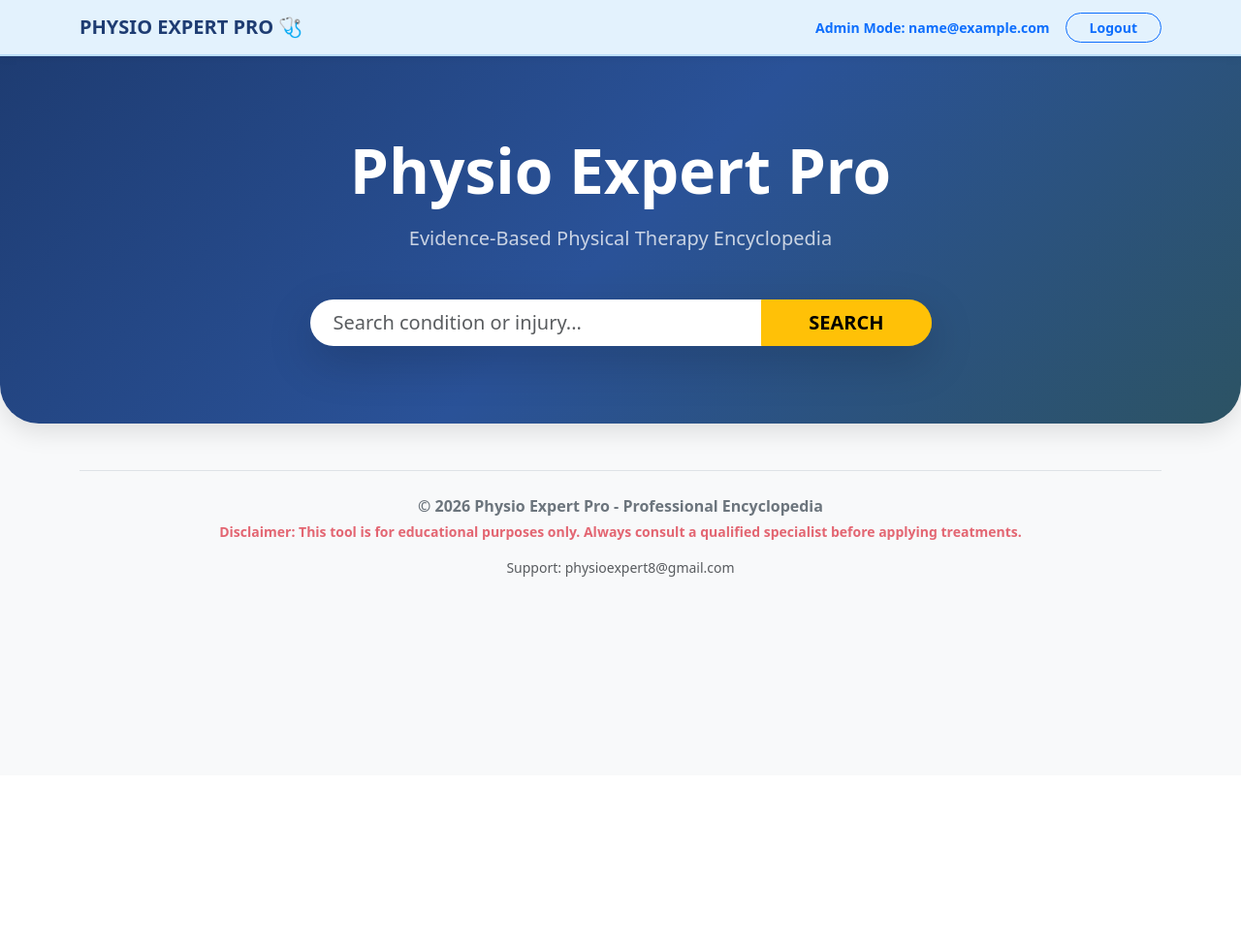
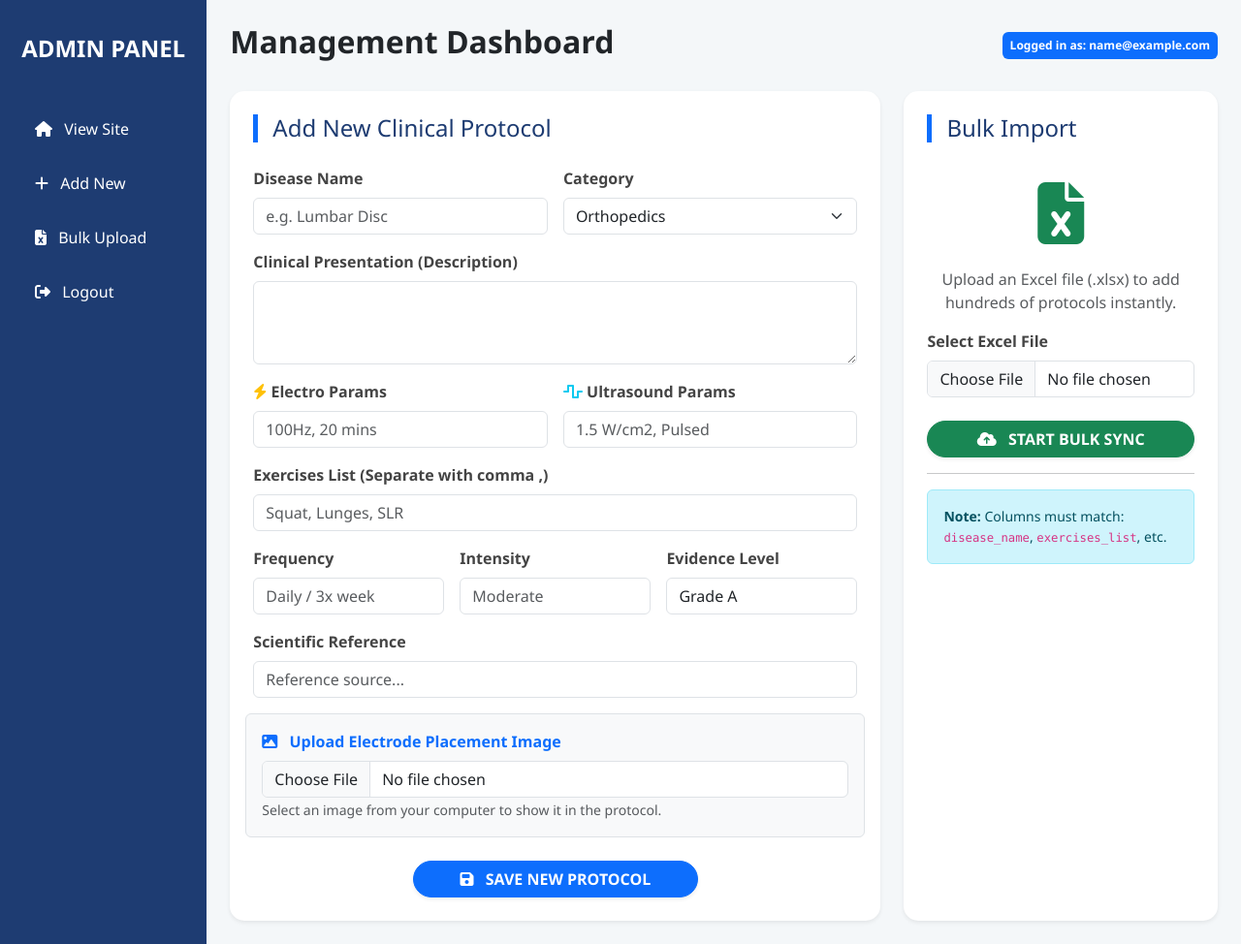
Before and after one commit to abohamza122025-a11y/PhysioExpert-Pro, a Flask app: template templates/admin.html in a window 1280 px wide. Shown: the whole page at 97% size. Before the commit the page ends 595 px from the top, so only its background shows below. Run offline with Flask 3, Linux system fonts and the light colour scheme; the template is opened without the code that fills it, so the values that code supplies are empty; the visitor is signed in with stand-in values (Sample User, id 1); some libraries are stand-ins or nearby versions.

Commit message:
Update admin.html

```diff
--- a/templates/admin.html
+++ b/templates/admin.html
@@ -3,214 +3,151 @@
 <head>
     <meta charset="UTF-8">
     <meta name="viewport" content="width=device-width, initial-scale=1.0">
-    <title>Physio Expert Pro 2026</title>
+    <title>Admin Dashboard - Physio Expert</title>
     <link href="https://cdn.jsdelivr.net/npm/bootstrap@5.3.0/dist/css/bootstrap.min.css" rel="stylesheet">
     <link rel="stylesheet" href="https://cdnjs.cloudflare.com/ajax/libs/font-awesome/6.4.0/css/all.min.css">
     <style>
-        /* --- التنسيقات العامة --- */
-        .hero-section {
-            background: linear-gradient(135deg, #1e3c72, #2a5298, #2c5364);
-            color: white; padding: 80px 0; border-radius: 0 0 40px 40px;
-            box-shadow: 0 10px 25px rgba(0,0,0,0.1);
-        }
-        .navbar-custom {
-            background-color: #e3f2fd !important;
-            border-bottom: 2px solid #bbdefb;
-            box-shadow: 0 2px 10px rgba(0,0,0,0.05);
-        }
-        .navbar-custom .navbar-brand, .navbar-custom .nav-link { color: #1e3c72 !important; }
-        .clinical-card { border-radius: 25px; border: none; box-shadow: 0 15px 35px rgba(0,0,0,0.1); }
-        .dosage-item { background: #f8f9fa; border-radius: 15px; padding: 20px; border-bottom: 5px solid #0d6efd; transition: 0.3s; }
-        .dosage-item:hover { transform: translateY(-5px); background: #fff; }
-        .bg-medical-light { background-color: #e3f2fd !important; color: #1e3c72 !important; }
-        .bg-medical-blue { background-color: #bbdefb !important; color: #0d47a1 !important; }
-
-        /* --- أنيميشن الأيقونات الطبية --- */
-        .fa-bolt { animation: lightning 2s infinite; }
-        .fa-wave-square { animation: pulse-wave 2s infinite; }
-        @keyframes lightning {
-            0%, 100% { opacity: 1; transform: scale(1); }
-            50% { opacity: 0.6; transform: scale(1.1); color: #ffc107; }
-        }
-        @keyframes pulse-wave {
-            0% { transform: scaleX(1); }
-            50% { transform: scaleX(1.2); color: #00bcd4; }
-            100% { transform: scaleX(1); }
-        }
-
-        /* --- إعدادات الطباعة الاحترافية --- */
-        @media print {
-            .no-print, .navbar, .hero-section, footer, .btn, form { display: none !important; }
-            body { background: white !important; }
-            .container { width: 100% !important; max-width: 100% !important; margin: 0 !important; }
-            .clinical-card { box-shadow: none !important; border: 1px solid #eee !important; }
-            .card-header { background-color: #bbdefb !important; -webkit-print-color-adjust: exact; }
-        }
+        body { background-color: #f4f7f9; font-family: 'Segoe UI', Tahoma, Geneva, Verdana, sans-serif; }
+        .admin-sidebar { background: #1e3c72; color: white; min-height: 100vh; padding: 20px; }
+        .card { border-radius: 15px; border: none; box-shadow: 0 4px 12px rgba(0,0,0,0.05); }
+        .btn-pill { border-radius: 50px; }
+        .form-label { font-weight: 600; color: #444; }
+        .section-title { border-left: 5px solid #0d6efd; padding-left: 15px; margin-bottom: 25px; color: #1e3c72; }
     </style>
 </head>
-<body class="bg-light text-dark">
+<body>
 
-<nav class="navbar navbar-expand-lg navbar-custom sticky-top no-print">
-    <div class="container">
-        <a class="navbar-brand fw-bold" href="/">PHYSIO EXPERT PRO 🩺</a>
-        <div class="ms-auto d-flex align-items-center">
-            {% if current_user.is_authenticated %}
-                <span class="text-primary me-3 small fw-bold">Admin Mode: {{ current_user.email }}</span>
-                <a href="/logout" class="btn btn-outline-primary btn-sm rounded-pill px-4 fw-bold">Logout</a>
-            {% endif %}
+<div class="container-fluid">
+    <div class="row">
+        <div class="col-md-2 admin-sidebar d-none d-md-block">
+            <h4 class="fw-bold mb-5 mt-3 text-center">ADMIN PANEL</h4>
+            <nav class="nav flex-column">
+                <a class="nav-link text-white mb-3" href="/"><i class="fas fa-home me-2"></i> View Site</a>
+                <a class="nav-link text-white mb-3" href="#add-manual"><i class="fas fa-plus me-2"></i> Add New</a>
+                <a class="nav-link text-white mb-3" href="#excel-upload"><i class="fas fa-file-excel me-2"></i> Bulk Upload</a>
+                <a class="nav-link text-white" href="/logout"><i class="fas fa-sign-out-alt me-2"></i> Logout</a>
+            </nav>
         </div>
-    </div>
-</nav>
 
-<div class="hero-section text-center mb-5 no-print">
-    <div class="container">
-        <h1 class="display-3 fw-bold mb-3">Physio Expert Pro</h1>
-        <p class="lead mb-5 opacity-75">Evidence-Based Physical Therapy Encyclopedia</p>
-        <div class="row justify-content-center">
-            <div class="col-md-7">
-                <form action="/" method="POST" class="input-group input-group-lg shadow-lg rounded-pill overflow-hidden">
-                    <input type="text" name="disease" class="form-control border-0 px-4" placeholder="Search condition or injury...">
-                    <button class="btn btn-warning px-5 fw-bold" type="submit">SEARCH</button>
-                </form>
+        <div class="col-md-10 p-4">
+            <div class="d-flex justify-content-between align-items-center mb-4">
+                <h2 class="fw-bold">Management Dashboard</h2>
+                <span class="badge bg-primary p-2">Logged in as: {{ current_user.email }}</span>
+            </div>
+
+            {% with messages = get_flashed_messages(with_categories=true) %}
+              {% if messages %}
+                {% for category, message in messages %}
+                  <div class="alert alert-{{ category }} alert-dismissible fade show" role="alert">
+                    {{ message }}
+                    <button type="button" class="btn-close" data-bs-dismiss="alert"></button>
+                  </div>
+                {% endfor %}
+              {% endif %}
+            {% endwith %}
+
+            <div class="row g-4">
+                <div class="col-lg-8" id="add-manual">
+                    <div class="card shadow-sm">
+                        <div class="card-body p-4">
+                            <h4 class="section-title">Add New Clinical Protocol</h4>
+                            <form action="/admin/add-manual" method="POST" enctype="multipart/form-data">
+                                <div class="row g-3">
+                                    <div class="col-md-6">
+                                        <label class="form-label">Disease Name</label>
+                                        <input type="text" name="disease_name" class="form-control" placeholder="e.g. Lumbar Disc" required>
+                                    </div>
+                                    <div class="col-md-6">
+                                        <label class="form-label">Category</label>
+                                        <select name="category" class="form-select">
+                                            <option value="Orthopedics">Orthopedics</option>
+                                            <option value="Neurology">Neurology</option>
+                                            <option value="Pediatrics">Pediatrics</option>
+                                            <option value="Sports Medicine">Sports Medicine</option>
+                                        </select>
+                                    </div>
+                                    <div class="col-12">
+                                        <label class="form-label">Clinical Presentation (Description)</label>
+                                        <textarea name="description" class="form-control" rows="3"></textarea>
+                                    </div>
+
+                                    <div class="col-md-6">
+                                        <label class="form-label"><i class="fas fa-bolt text-warning"></i> Electro Params</label>
+                                        <input type="text" name="estim_params" class="form-control" placeholder="100Hz, 20 mins">
+                                    </div>
+                                    <div class="col-md-6">
+                                        <label class="form-label"><i class="fas fa-wave-square text-info"></i> Ultrasound Params</label>
+                                        <input type="text" name="us_params" class="form-control" placeholder="1.5 W/cm2, Pulsed">
+                                    </div>
+
+                                    <div class="col-12">
+                                        <label class="form-label">Exercises List (Separate with comma ,)</label>
+                                        <input type="text" name="exercises_list" class="form-control" placeholder="Squat, Lunges, SLR">
+                                    </div>
+
+                                    <div class="col-md-4">
+                                        <label class="form-label">Frequency</label>
+                                        <input type="text" name="ex_frequency" class="form-control" placeholder="Daily / 3x week">
+                                    </div>
+                                    <div class="col-md-4">
+                                        <label class="form-label">Intensity</label>
+                                        <input type="text" name="ex_intensity" class="form-control" placeholder="Moderate">
+                                    </div>
+                                    <div class="col-md-4">
+                                        <label class="form-label">Evidence Level</label>
+                                        <input type="text" name="evidence_level" class="form-control" value="Grade A">
+                                    </div>
+
+                                    <div class="col-12">
+                                        <label class="form-label">Scientific Reference</label>
+                                        <input type="text" name="source_ref" class="form-control" placeholder="Reference source...">
+                                    </div>
+
+                                    <div class="col-12 bg-light p-3 rounded border">
+                                        <label class="form-label fw-bold text-primary"><i class="fas fa-image me-2"></i> Upload Electrode Placement Image</label>
+                                        <input type="file" name="electrode_image" class="form-control" accept="image/*">
+                                        <small class="text-muted">Select an image from your computer to show it in the protocol.</small>
+                                    </div>
+
+                                    <div class="col-12 mt-4 text-center">
+                                        <button type="submit" class="btn btn-primary btn-pill px-5 fw-bold shadow-sm">
+                                            <i class="fas fa-save me-2"></i> SAVE NEW PROTOCOL
+                                        </button>
+                                    </div>
+                                </div>
+                            </form>
+                        </div>
+                    </div>
+                </div>
+
+                <div class="col-lg-4" id="excel-upload">
+                    <div class="card shadow-sm h-100">
+                        <div class="card-body p-4 text-center">
+                            <h4 class="section-title text-start">Bulk Import</h4>
+                            <i class="fas fa-file-excel fa-4x text-success mb-4 mt-3"></i>
+                            <p class="text-muted">Upload an Excel file (.xlsx) to add hundreds of protocols instantly.</p>
+
+                            <form action="/admin/import-excel" method="POST" enctype="multipart/form-data">
+                                <div class="mb-4 text-start">
+                                    <label class="form-label">Select Excel File</label>
+                                    <input type="file" name="excel_file" class="form-control" accept=".xlsx, .xls" required>
+                                </div>
+                                <button type="submit" class="btn btn-success btn-pill w-100 fw-bold shadow-sm">
+                                    <i class="fas fa-cloud-upload-alt me-2"></i> START BULK SYNC
+                                </button>
+                            </form>
+                            <hr>
+                            <div class="alert alert-info small text-start">
+                                <strong>Note:</strong> Columns must match: <code>disease_name</code>, <code>exercises_list</code>, etc.
+                            </div>
+                        </div>
+                    </div>
+                </div>
             </div>
         </div>
     </div>
 </div>
 
-<div class="container">
-    {% if result %}
-    <div class="text-end mb-3 no-print">
-        <button onclick="window.print()" class="btn btn-primary shadow-sm rounded-pill px-4 fw-bold">
-            <i class="fas fa-print me-2"></i> Print Medical Protocol (PDF)
-        </button>
-    </div>
-
-    <div class="clinical-card card bg-white mb-5 overflow-hidden border">
-        <div class="card-header bg-medical-blue p-4 border-0">
-            <div class="d-flex justify-content-between align-items-center">
-                <div>
-                    <span class="badge bg-primary px-3 py-2 mb-2 shadow-sm">{{ result.category }}</span>
-                    <h2 class="display-5 fw-bold mb-0 text-dark">{{ result.disease_name }}</h2>
-                </div>
-                <div class="text-end">
-                    <div class="bg-success text-white px-4 py-2 rounded-pill fw-bold shadow-sm">
-                        <i class="fas fa-check-shield me-2"></i> {{ result.evidence_level }}
-                    </div>
-                </div>
-            </div>
-        </div>
-
-        <div class="card-body p-4 p-lg-5">
-            <div class="row mb-5 text-center align-items-center">
-                <div class="col-lg-8 text-lg-start">
-                    <h4 class="fw-bold border-bottom pb-2 mb-3 text-primary">Clinical Presentation</h4>
-                    <p class="fs-5 lh-base text-dark">{{ result.description }}</p>
-                </div>
-                <div class="col-lg-4 mt-4 mt-lg-0 text-center">
-                    {% if result.electrode_image %}
-                        <img src="{{ result.electrode_image }}" class="img-fluid rounded-4 shadow-sm border" style="max-height: 250px;">
-                    {% endif %}
-                </div>
-            </div>
-
-
-            <div class="row g-4 mb-5">
-                <div class="col-md-6">
-                    <div class="dosage-item h-100 border-primary" style="background: #f0f7ff;">
-                        <i class="fas fa-bolt fa-3x text-primary mb-3"></i>
-                        <h5 class="fw-bold text-primary">Electrotherapy (ESTIM)</h5>
-                        <hr>
-                        <p class="mb-1 text-dark"><strong>Type:</strong> {{ result.estim_type }}</p>
-                        <p class="mb-1 text-dark"><strong>Params:</strong> {{ result.estim_params }}</p>
-                        <small class="text-muted">Goal: {{ result.estim_role }}</small>
-                    </div>
-                </div>
-                <div class="col-md-6">
-                    <div class="dosage-item h-100 border-success" style="background: #f6fff8;">
-                        <i class="fas fa-wave-square fa-3x text-success mb-3"></i>
-                        <h5 class="fw-bold text-success">Ultrasound (US)</h5>
-                        <hr>
-                        <p class="mb-1 text-dark"><strong>Type:</strong> {{ result.us_type }}</p>
-                        <p class="mb-1 text-dark"><strong>Params:</strong> {{ result.us_params }}</p>
-                        <small class="text-muted">Goal: {{ result.us_role }}</small>
-                    </div>
-                </div>
-            </div>
-
-            <div class="row g-4 mb-5">
-                <div class="col-md-4">
-                    <div class="dosage-item text-center">
-                        <i class="fas fa-calendar-check fa-2x fa-beat text-primary mb-3"></i>
-                        <h6 class="text-muted small fw-bold">FREQUENCY</h6>
-                        <h5 class="fw-bold mb-0 text-dark">{{ result.ex_frequency }}</h5>
-                    </div>
-                </div>
-                <div class="col-md-4">
-                    <div class="dosage-item text-center border-success">
-                        <i class="fas fa-dumbbell fa-2x fa-bounce text-success mb-3"></i>
-                        <h6 class="text-muted small fw-bold">INTENSITY</h6>
-                        <h5 class="fw-bold mb-0 text-dark">{{ result.ex_intensity }}</h5>
-                    </div>
-                </div>
-                <div class="col-md-4">
-                    <div class="dosage-item text-center border-warning">
-                        <i class="fas fa-chart-line fa-2x fa-fade text-warning mb-3"></i>
-                        <h6 class="text-muted small fw-bold">PROGRESSION</h6>
-                        <h5 class="fw-bold mb-0 text-dark">Stage-Based</h5>
-                    </div>
-                </div>
-            </div>
-
-            <div class="table-responsive mb-5 rounded-4 shadow-sm border">
-                <table class="table table-hover align-middle mb-0">
-                    <thead class="table-primary text-white">
-                        <tr class="py-3">
-                            <th class="ps-4">Evidence-Based Exercise Item</th>
-                            <th>Rationale / Goal</th>
-                            <th>Instruction</th>
-                        </tr>
-                    </thead>
-                    <tbody>
-                        {% for ex in result.exercises_list | split_list %}
-                        <tr>
-                            <td class="ps-4 py-3 fw-bold fs-5 text-dark">
-                                <i class="fas fa-play-circle text-primary me-2"></i> {{ ex }}
-                            </td>
-                            <td><span class="text-muted small">{{ result.exercises_role }}</span></td>
-                            <td><span class="badge bg-light text-dark border">Scientific Protocol</span></td>
-                        </tr>
-                        {% endfor %}
-                    </tbody>
-                </table>
-            </div>
-
-            <div class="row g-4">
-                <div class="col-md-7">
-                    <div class="p-4 rounded-4 bg-info-subtle border-start border-info border-5 h-100 shadow-sm">
-                        <h5 class="fw-bold text-info-emphasis"><i class="fas fa-step-forward"></i> PROGRESSION CRITERIA</h5>
-                        <p class="mb-0 fs-5 lh-base italic text-dark">{{ result.ex_progression }}</p>
-                    </div>
-                </div>
-                <div class="col-md-5">
-                    <div class="p-4 rounded-4 bg-medical-light h-100 shadow-sm border border-primary-subtle">
-                        <h6 class="fw-bold text-primary"><i class="fas fa-book"></i> SCIENTIFIC REFERENCE</h6>
-                        <p class="small mb-0 text-dark fw-bold">{{ result.source_ref }}</p>
-                        <hr class="bg-primary opacity-25">
-                        <small class="text-danger fw-bold"><i class="fas fa-warning"></i> Safety First: Monitor VAS Scale.</small>
-                    </div>
-                </div>
-            </div>
-        </div>
-    </div>
-    {% endif %}
-
-    <footer class="text-center mt-5 mb-4 py-4 border-top no-print">
-        <p class="mb-1 fw-bold text-secondary">© 2026 Physio Expert Pro - Professional Encyclopedia</p>
-        <p class="small text-danger opacity-75 fw-bold">{{ disclaimer }}</p>
-        <p class="small text-muted">Support: {{ support_email }}</p>
-    </footer>
-</div>
-
 <script src="https://cdn.jsdelivr.net/npm/bootstrap@5.3.0/dist/js/bootstrap.bundle.min.js"></script>
 </body>
 </html>
```
